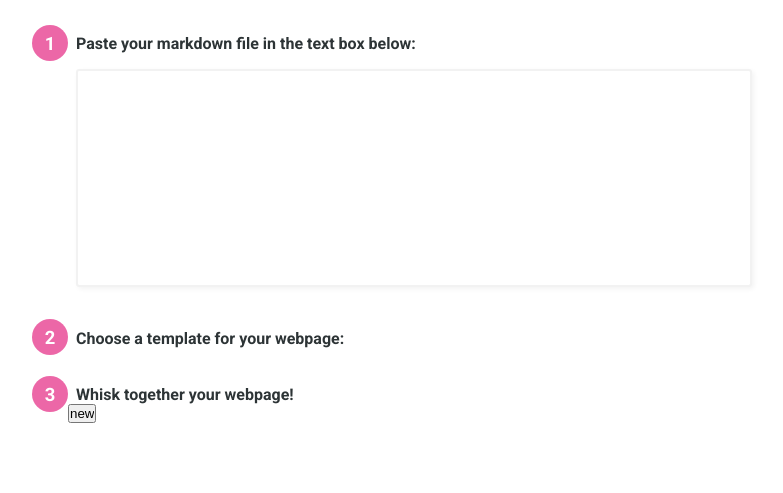
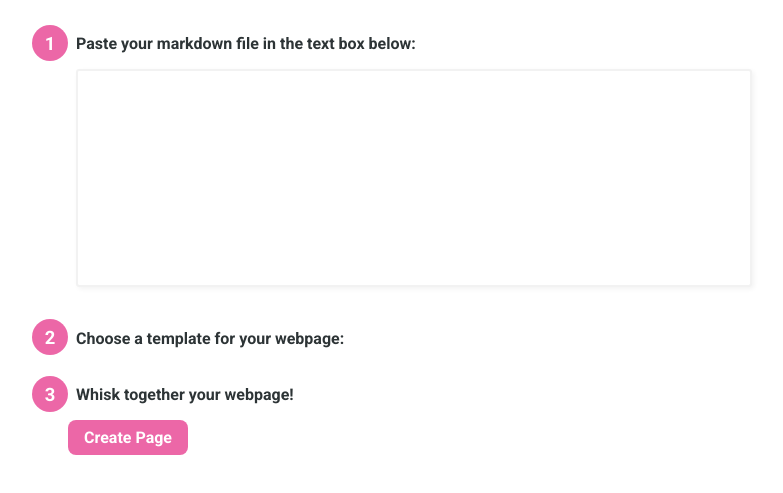
Before and after one commit to georgemblack/whisk, a plain HTML site: page resources/home.html in a window 1280 px wide. Shown: the part 137-630 px from the top of the page, without its empty margins (248-1031 px from the left). Drawn offline with nearby package versions, Linux system fonts and the light colour scheme; files that its build step writes are made by us from their sources.

Commit message:
Update create page button

```diff
--- a/resources/home.html
+++ b/resources/home.html
@@ -66,7 +66,7 @@
             <div class="instruction-number">3</div>
             <p>Whisk together your webpage!</p>
             <form action="/new" method="post" id="whisk-form">
-                <input type="submit" value="new">
+                <input class="button" type="submit" value="Create Page">
             </form>
         </div>
     </main>
--- a/resources/main.scss
+++ b/resources/main.scss
@@ -110,6 +110,22 @@ a {
     }
 }
 
+.button {
+    margin: 1em 0 0 0;
+    padding: 0.5em 1em 0.5em 1em;
+    font-size: 1em;
+    font-family: $font-family-body;
+    font-weight: $font-weight-normal;
+    color: #ffffff;
+    background-color: $primary-theme-dark;
+    border-radius: 0.5em;
+    border: none;
+    &:hover {
+        background-color: $primary-theme-light;
+        transition: 0.1s linear;
+    }
+}
+
 .error {
     text-align: center;
     .logo {
```
